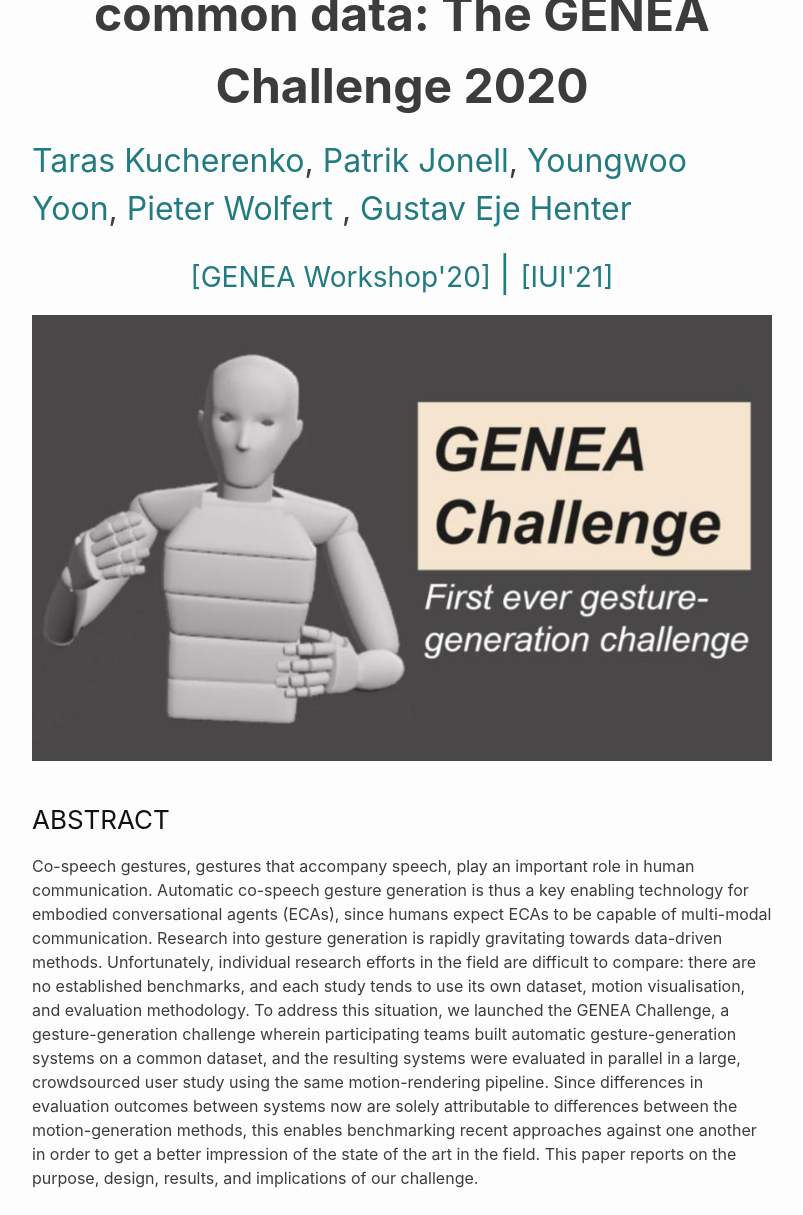
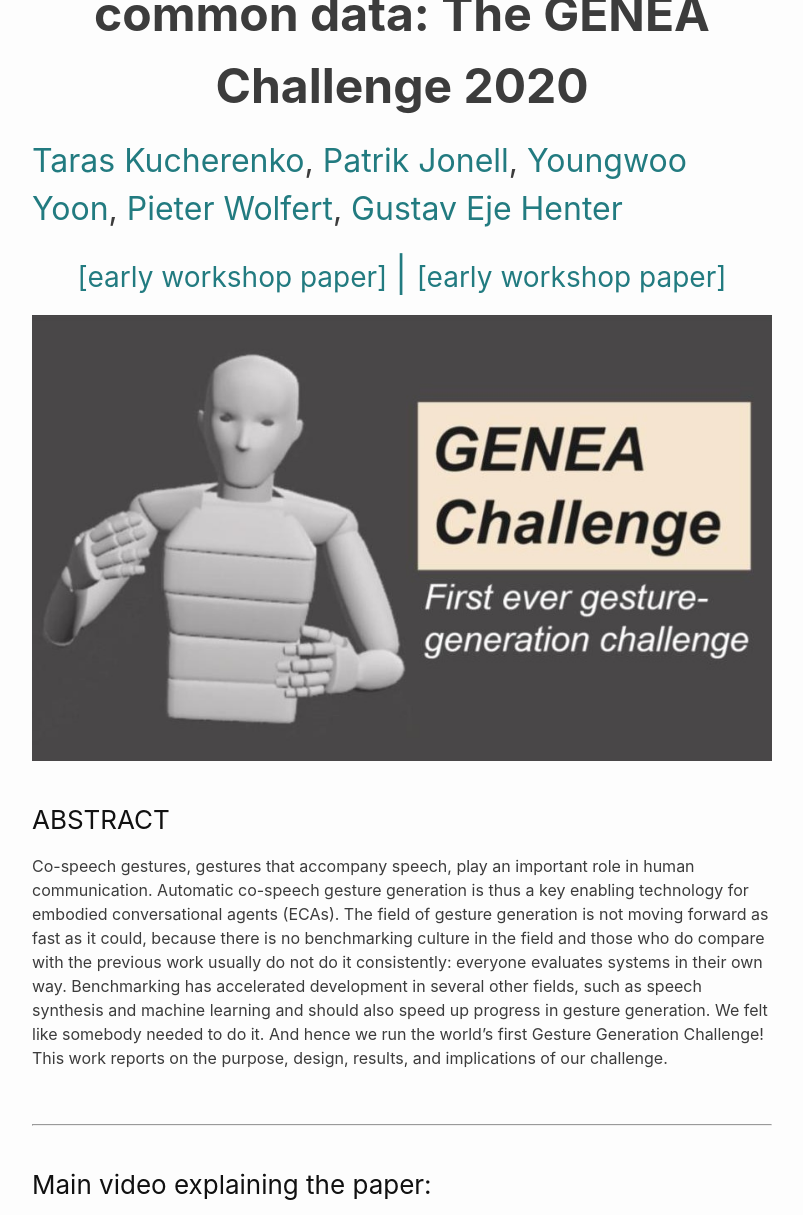
Before and after one commit to Svito-zar/Svito-zar.github.io, a Jekyll site: the page built from _posts/2021-07-26-GENEA_challenge.md, in a window 1280 px wide and 1400 px high, scrolled down 330 px, cut to the strip 0-1215 px from the top of the window. Shown: the whole strip, without its empty margins (238-1041 px from the left). Built offline with Jekyll 4.4.1, drawn with Linux system fonts in a browser that asks for light colours; some of the changed text lies outside the part shown.

Commit message:
Update GENEA page

````diff
--- a/_posts/2021-07-26-GENEA_challenge.md
+++ b/_posts/2021-07-26-GENEA_challenge.md
@@ -7,13 +7,13 @@
 
 <p align="center">
   <b style="font-size: 48px;"> A large, crowdsourced evaluation of gesture generation systems on common data: The GENEA Challenge 2020 </b>
-  <p style="font-size: 32px;"> <a href="https://svito-zar.github.io/">Taras Kucherenko</a>, <a href="http://www.patrikjonell.se">Patrik Jonell</a>,  <a href="https://sites.google.com/view/youngwoo-yoon/">Youngwoo Yoon</a>, <a href="https://www.pieterwolfert.com/"> Pieter Wolfert </a>,  <a href="https://people.kth.se/~ghe/"> Gustav Eje Henter</a> </p>
+  <p style="font-size: 32px;"> <a href="https://svito-zar.github.io/">Taras Kucherenko</a>, <a href="http://www.patrikjonell.se">Patrik Jonell</a>,  <a href="https://sites.google.com/view/youngwoo-yoon/">Youngwoo Yoon</a>, <a href="https://www.pieterwolfert.com/"> Pieter Wolfert</a>,  <a href="https://people.kth.se/~ghe/"> Gustav Eje Henter</a> </p>
 </p>
 
 <p align="center">
- <a href="https://zenodo.org/record/4094697#.YP69xTqxU5k" style="font-size: 28px; text-decoration: none">[GENEA Workshop'20]  </a>
+ <a href="https://zenodo.org/record/4094697#.YP69xTqxU5k" style="font-size: 28px; text-decoration: none">[early workshop paper]  </a>
  <a style="font-size: 35px; text-decoration: none"> |   </a>
- <a href="https://dl.acm.org/doi/pdf/10.1145/3397481.3450692" style="font-size: 28px; text-decoration: none">[IUI'21]   </a>
+ <a href="https://dl.acm.org/doi/pdf/10.1145/3397481.3450692" style="font-size: 28px; text-decoration: none">[early workshop paper]   </a>
 </p>
 
 <div style="text-align:center"><img src="../assets/2021_GENEA.jpg" alt="GENEA figure" align="middle"></div>
@@ -21,7 +21,9 @@
 &nbsp;
 
 ### ABSTRACT
-Co-speech gestures, gestures that accompany speech, play an important role in human communication. Automatic co-speech gesture generation is thus a key enabling technology for embodied conversational agents (ECAs), since humans expect ECAs to be capable of multi-modal communication. Research into gesture generation is rapidly gravitating towards data-driven methods. Unfortunately, individual research efforts in the field are difficult to compare: there are no established benchmarks, and each study tends to use its own dataset, motion visualisation, and evaluation methodology. To address this situation, we launched the GENEA Challenge, a gesture-generation challenge wherein participating teams built automatic gesture-generation systems on a common dataset, and the resulting systems were evaluated in parallel in a large, crowdsourced user study using the same motion-rendering pipeline. Since differences in evaluation outcomes between systems now are solely attributable to differences between the motion-generation methods, this enables benchmarking recent approaches against one another in order to get a better impression of the state of the art in the field. This paper reports on the purpose, design, results, and implications of our challenge.
+Co-speech gestures, gestures that accompany speech, play an important role in human communication. Automatic co-speech gesture generation is thus a key enabling technology for embodied conversational agents (ECAs). The field of gesture generation is not moving forward as fast as it could, because there is no benchmarking culture in the field and those who do compare with the previous work usually do not do it consistently: everyone evaluates systems in their own way.
+Benchmarking has accelerated development in several other fields, such as speech synthesis and machine learning and should also speed up progress in gesture generation. We felt like somebody needed to do it. And hence we run the world’s first Gesture Generation Challenge!
+This work reports on the purpose, design, results, and implications of our challenge.
 
 
 &nbsp;
@@ -57,9 +59,9 @@
 
 ### Citation format:
 ```
-@inproceedings{genea2020iui,
+@inproceedings{kucherenko2020large,
 author = {Kucherenko, Taras and Jonell, Patrik and Yoon, Youngwoo and Wolfert, Pieter and Henter, Gustav Eje},
-title = {A Large, Crowdsourced Evaluation of Gesture Generation Systems on Common Data: The GENEA Challenge 2020},
+title = {A Large, Crowdsourced Evaluation of Gesture Generation Systems on Common Data: The {GENEA} {C}hallenge 2020},
 year = {2021},
 isbn = {9781450380171},
 publisher = {Association for Computing Machinery},
@@ -67,7 +69,7 @@
 url = {https://doi.org/10.1145/3397481.3450692},
 doi = {10.1145/3397481.3450692},
 booktitle = {26th International Conference on Intelligent User Interfaces},
-pages = {11–21},
+pages = {11--21},
 numpages = {11},
 keywords = {evaluation paradigms, conversational agents, gesture generation},
 location = {College Station, TX, USA},
````
Also changed, not shown: _pages/teaching.md (+1 -0 lines).
